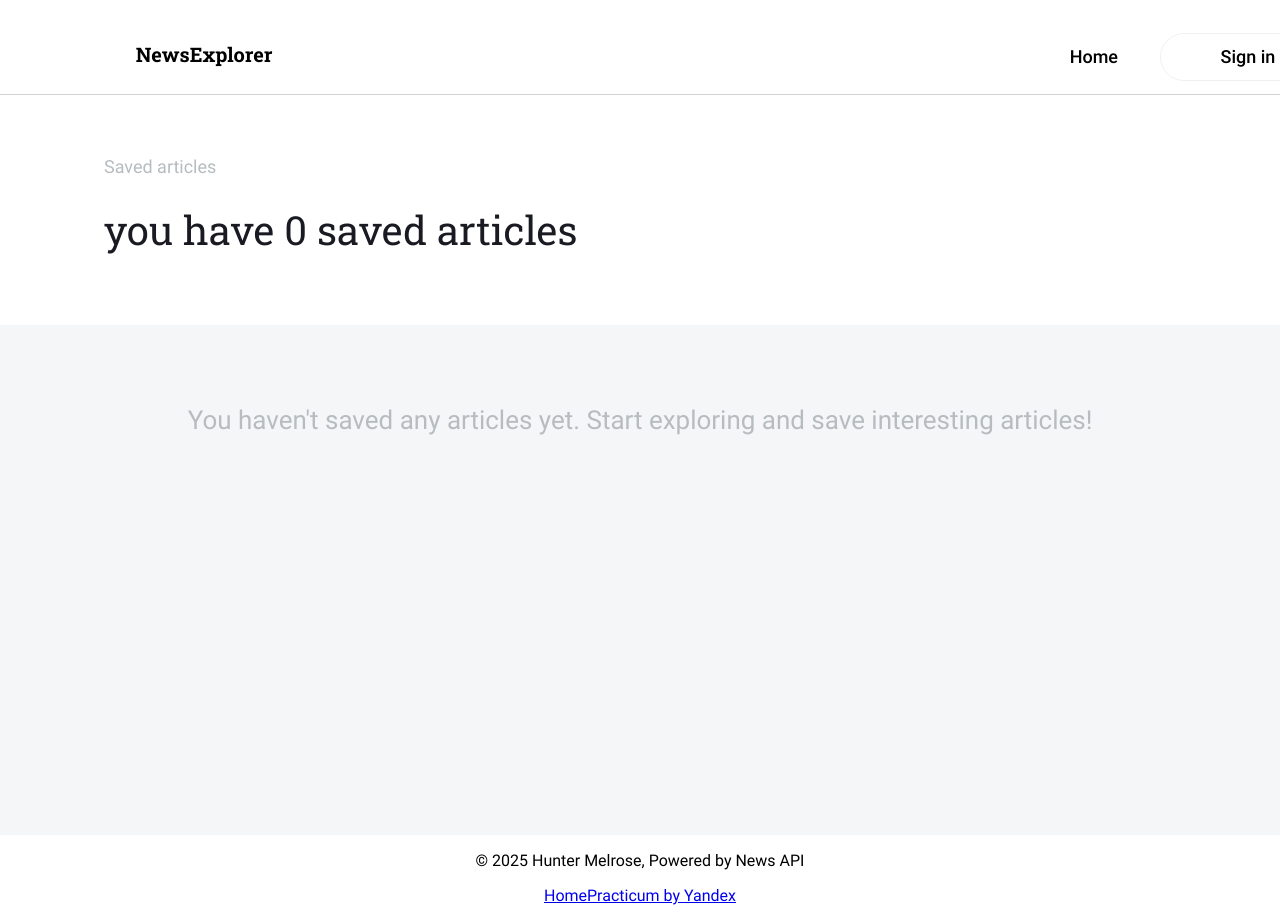
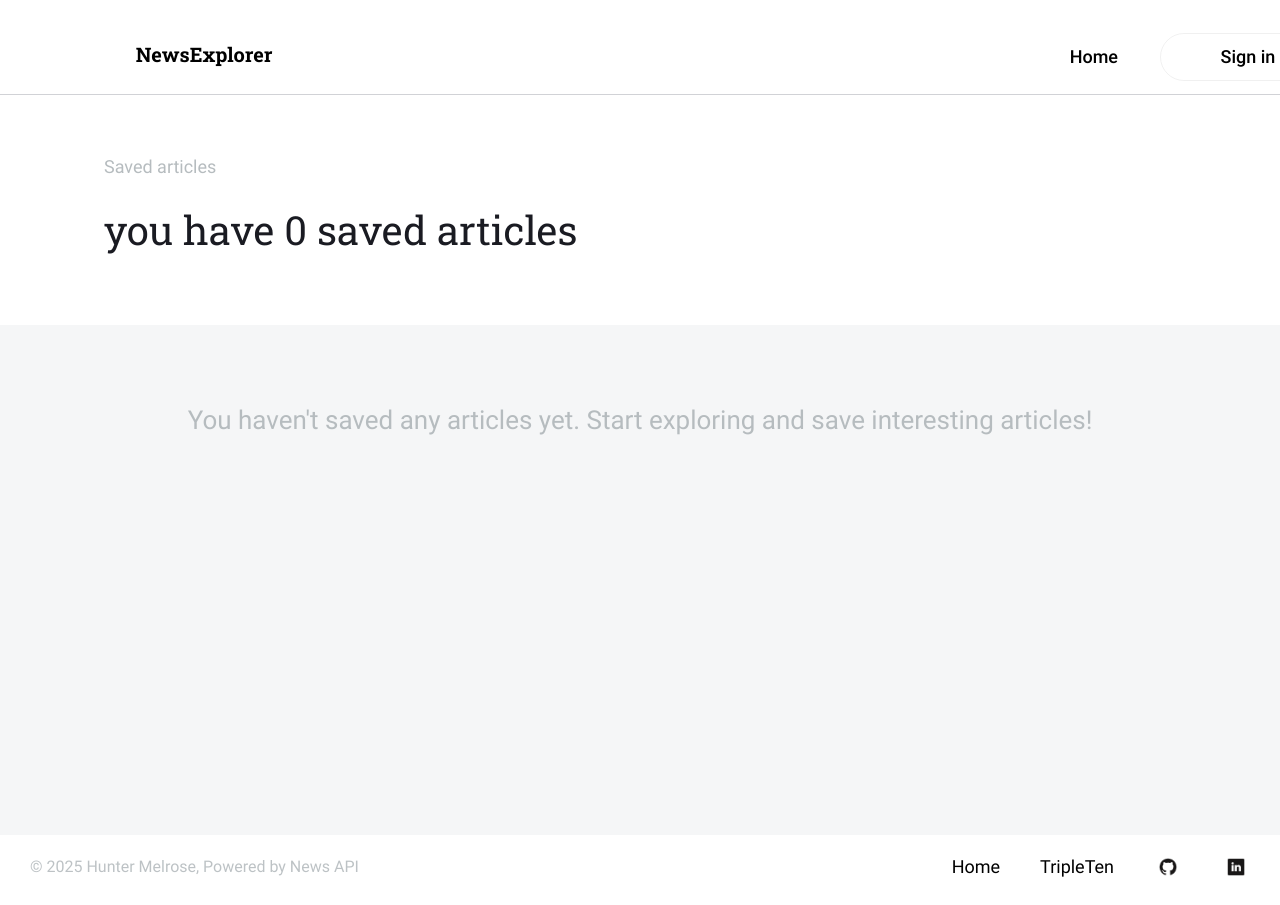
Before and after one commit to huntermelrose831/news-explorer-frontend, a React (Vite) app: page /saved-news in a window 1280 px wide. Shown: the top 905 px of the page. Built offline with nearby package versions, Linux system fonts and the light colour scheme.

Commit message:
forgot footer just added

```diff
--- a/src/components/Footer/Footer.css
+++ b/src/components/Footer/Footer.css
@@ -0,0 +1,77 @@
+.footer {
+  display: flex;
+  justify-content: space-between;
+  align-items: center;
+  padding: 18px 30px;
+  color: #000000;
+  font-size: 14px;
+  background: #ffffff;
+}
+
+.footer__copyright {
+  margin: 0;
+  opacity: 0.9;
+  font-family: "Roboto", sans-serif;
+  font-weight: 400;
+  font-size: 16px;
+  line-height: 22px;
+  letter-spacing: 0px;
+  color: rgba(182, 188, 191, 1);
+}
+
+.footer__links {
+  display: flex;
+  gap: 40px;
+  align-items: center;
+}
+
+.footer__link {
+  color: inherit;
+  text-decoration: none;
+
+  font-family: Roboto;
+  font-weight: 400;
+  font-size: 18px;
+  line-height: 24px;
+  letter-spacing: 0px;
+  text-align: center;
+}
+
+.footer__link:hover {
+  text-decoration: underline;
+  color: #333;
+}
+
+.footer__social {
+  display: inline-flex;
+  align-items: center;
+  padding: 4px;
+  border-radius: 4px;
+  transition: transform 120ms ease, filter 120ms ease;
+}
+
+.footer__icon {
+  width: 20px;
+  height: 20px;
+  object-fit: contain;
+  display: block;
+}
+
+.footer__social:hover .footer__icon,
+.footer__social:focus-visible .footer__icon {
+  transform: translateY(-2px);
+  filter: brightness(0.9);
+  outline: none;
+}
+
+@media (max-width: 640px) {
+  .footer {
+    flex-direction: column;
+    gap: 8px;
+    text-align: center;
+  }
+  .footer__links {
+    justify-content: center;
+    flex-wrap: wrap;
+  }
+}
--- a/src/components/Footer/Footer.jsx
+++ b/src/components/Footer/Footer.jsx
@@ -1,10 +1,13 @@
 import { Link } from "react-router-dom";
 import "./Footer.css";
-
+import LinkedIn from "../../assets/LinkedIn.png";
+import GitHub from "../../assets/github.png";
 function Footer() {
   return (
     <footer className="footer">
-      <p className="footer__copyright">© 2025 Hunter Melrose, Powered by News API</p>
+      <p className="footer__copyright">
+        © 2025 Hunter Melrose, Powered by News API
+      </p>
       <nav className="footer__links">
         <Link to="/" className="footer__link">
           Home
@@ -15,7 +18,25 @@ function Footer() {
           target="_blank"
           rel="noopener noreferrer"
         >
-          Practicum by Yandex
+          TripleTen
+        </a>
+        <a
+          href="https://github.com/huntermelrose831"
+          className="footer__social"
+          target="_blank"
+          rel="noopener noreferrer"
+          aria-label="Github"
+        >
+          <img src={GitHub} alt="GitHub" className="footer__icon" />
+        </a>
+        <a
+          href="https://www.linkedin.com/in/huntermelrose831/"
+          className="footer__social"
+          target="_blank"
+          rel="noopener noreferrer"
+          aria-label="LinkedIn"
+        >
+          <img src={LinkedIn} alt="LinkedIn" className="footer__icon" />
         </a>
       </nav>
     </footer>
--- a/src/components/Main/Main.jsx
+++ b/src/components/Main/Main.jsx
@@ -4,6 +4,7 @@ import Header from "../Header/Header";
 import Preloader from "../Preloader/Preloader";
 import NewsCard from "../NewsCard/NewsCard";
 import About from "../About/About";
+import Footer from "../Footer/Footer";
 import "./Main.css";
 
 function Main() {
@@ -198,6 +199,7 @@ function Main() {
       )}
 
       <About />
+      <Footer />
     </main>
   );
 }
```
Also changed, not shown: src/assets/LinkedIn.png (added), src/assets/github.png (added).
